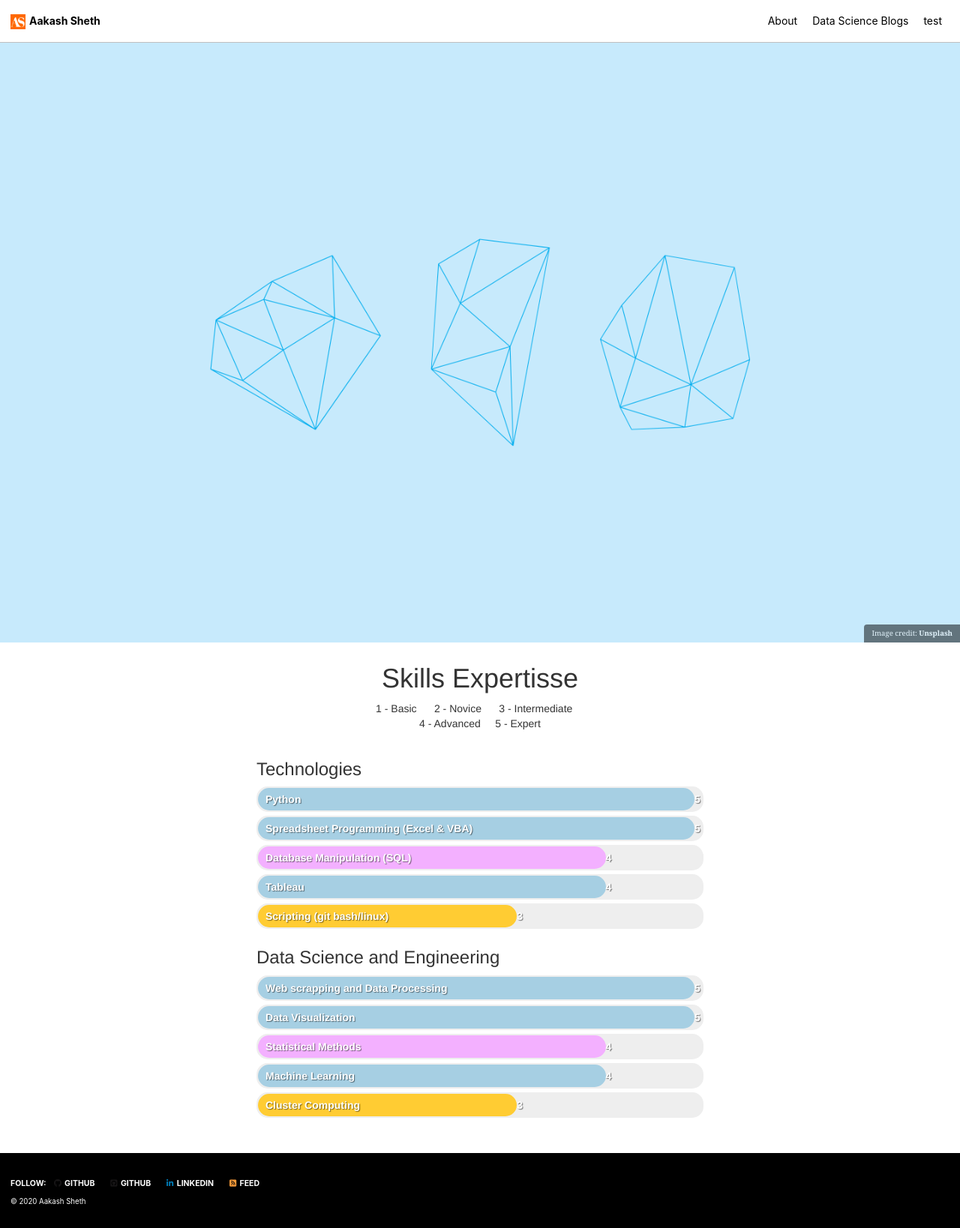
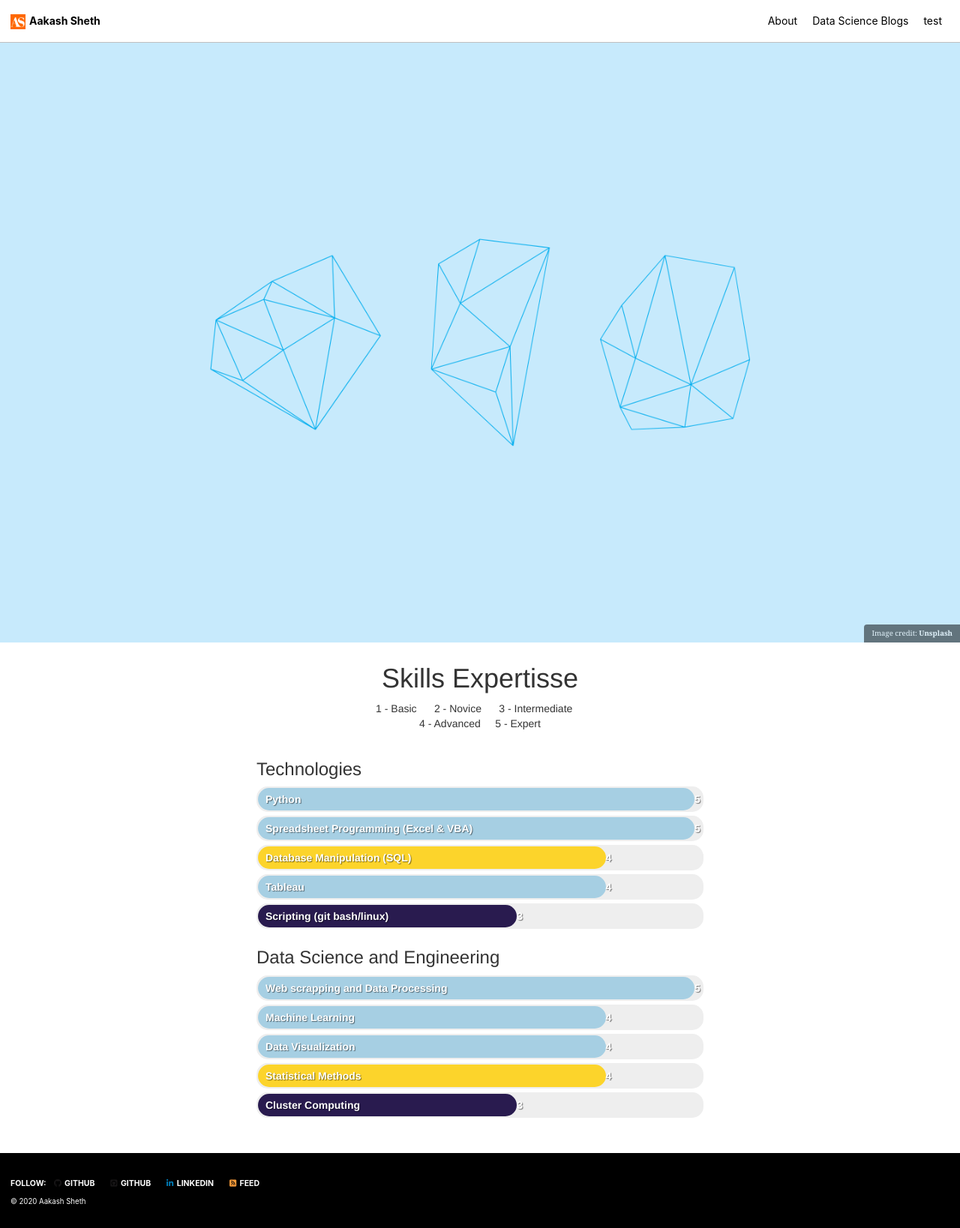
Before and after one commit to aakash-sheth/aakash-sheth.github.io, a Jekyll site: the page built from index.html, in a window 1280 px wide. Shown: the whole page at 75% size. Built offline with Jekyll 4.4.1, drawn with Linux system fonts in a browser that asks for light colours; cached includes are drawn as plain includes; nearby versions of some CDN libraries; the list of posts is cut into pages by our own code.

Commit message:
skill bar test

```diff
--- a/index.html
+++ b/index.html
@@ -50,7 +50,7 @@ header:
           }
           .bar::before{
             content:  attr(data-skill);
-            background-color: #f3b0ff;
+            background-color:#fcd42b;
             display: inline-block;
             padding: 5px 0 5px 10px;
             border-radius: inherit;
@@ -61,7 +61,7 @@ header:
           }
 
           .bar.front::before{
-            background-color: #ffcc33;
+            background-color: #291b4f;
           }
           .bar.back::before{
             background-color: #a6cfe3;
@@ -107,9 +107,9 @@ header:
   <div class="container">
       <h3>Data Science and Engineering</h3>
       <div class="bar back expert" data-skill="Web scrapping and Data Processing">5</div>
-      <div class="bar back expert" data-skill="Data Visualization">5</div>
+      <div class="bar back advanced" data-skill="Machine Learning">4</div>
+      <div class="bar back advanced" data-skill="Data Visualization">4</div>
       <div class="bar advanced" data-skill="Statistical Methods">4</div>
-      <div class="bar back advanced" data-skill="Machine Learning">4</div>
       <div class="bar front intermediate" data-skill="Cluster Computing">3</div>
 </div>
 </section>
```
